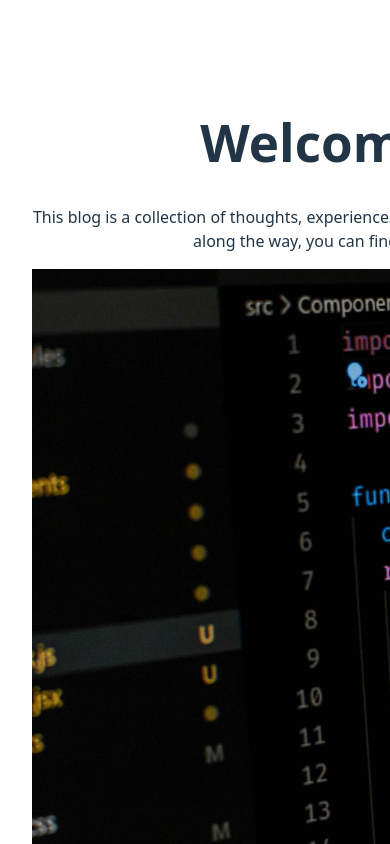
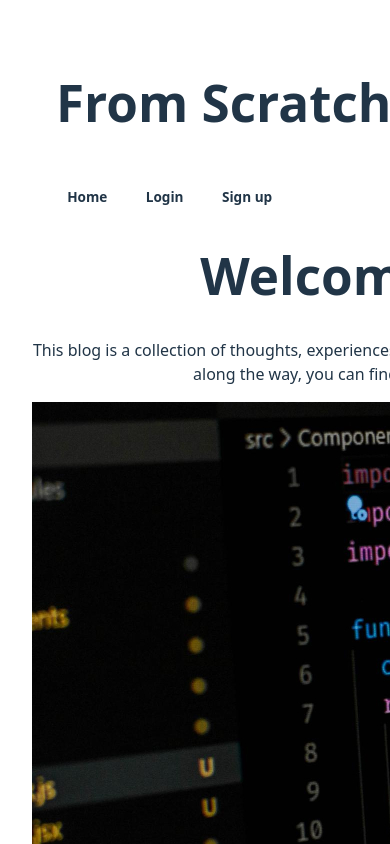
Before and after one commit to Petra-78/blog-frontend, a React (Vite) app in the folder blog-client/: page / in a window 390 px wide. Shown: the top 844 px of the page. Built offline with nearby package versions, Linux system fonts and the light colour scheme; no server answers.

Commit message:
Add navbar styling

```diff
--- a/blog-client/src/components/Navbar/Navbar.jsx
+++ b/blog-client/src/components/Navbar/Navbar.jsx
@@ -1,5 +1,6 @@
 import { Link, useNavigate } from "react-router";
 import { useAuth } from "../../context/authContext";
+import styles from "./Navbar.module.css";
 
 export default function Navbar() {
   const { isAuthenticated, logout, user } = useAuth();
@@ -11,22 +12,30 @@ export default function Navbar() {
   };
 
   return (
-    <nav>
-      <div>
-        <Link to="/">Home</Link>
+    <nav className={styles.navbar}>
+      <div className={styles.left}>
+        <h1>From Scratch </h1>
       </div>
 
-      <div>
+      <div className={styles.right}>
+        <Link to="/" className={styles.link}>
+          Home
+        </Link>
         {!isAuthenticated ? (
           <>
-            <Link to="/login">Login</Link>
-            <Link to="/signup">Sign up</Link>
+            <Link to="/login" className={styles.link}>
+              Login
+            </Link>
+            <Link to="/signup" className={styles.link}>
+              Sign up
+            </Link>
           </>
         ) : (
           <>
-            {" "}
-            <h2>Welcome, {user.username}</h2>
-            <button onClick={handleLogout}>Logout</button>
+            <h2 className={styles.welcome}>Welcome, {user.username}</h2>
+            <button className={styles.logout} onClick={handleLogout}>
+              Logout
+            </button>
           </>
         )}
       </div>
--- /dev/null
+++ b/blog-client/src/components/Navbar/Navbar.module.css
@@ -0,0 +1,81 @@
+.navbar {
+  width: 100%;
+  background: var(--white);
+  border-bottom: 2px solid var(--burgundy);
+  padding: 0rem 1.5rem;
+  display: flex;
+  justify-content: space-between;
+  align-items: center;
+  box-shadow: 0px 10px 20px 0 var(--burgundy);
+  flex-wrap: wrap;
+  gap: 0.5rem;
+  margin-bottom: 20px;
+}
+
+.left {
+  display: flex;
+  align-items: center;
+  gap: 1rem;
+}
+
+.right {
+  display: flex;
+  align-items: center;
+  gap: 1rem;
+  flex-wrap: wrap;
+}
+
+.link {
+  color: var(--ink);
+  font-weight: 600;
+  text-decoration: none;
+  padding: 0.4rem 0.8rem;
+  border-radius: 999px;
+  transition: background 0.2s, color 0.2s;
+}
+
+.link:hover {
+  text-decoration: underline 3px var(--burgundy);
+  text-underline-offset: 5px;
+  color: var(--ink);
+}
+
+.welcome {
+  font-size: 1rem;
+  font-weight: 600;
+  color: var(--burgundy);
+}
+
+.logout {
+  background: var(--burgundy);
+  color: var(--white);
+  border: 2px solid var(--burgundy);
+  border-radius: 999px;
+  padding: 0.4rem 0.9rem;
+  font-size: 0.8rem;
+  font-weight: 600;
+  cursor: pointer;
+  transition: transform 0.15s ease, box-shadow 0.15s ease;
+}
+
+.logout:hover {
+  transform: translate(1px, 1px);
+  box-shadow: 1px 1px 0 var(--burgundy);
+}
+
+@media (max-width: 480px) {
+  .navbar {
+    flex-direction: column;
+    align-items: flex-start;
+  }
+
+  .welcome {
+    font-size: 0.9rem;
+  }
+
+  .link,
+  .logout {
+    font-size: 0.85rem;
+    padding: 0.35rem 0.7rem;
+  }
+}
```
